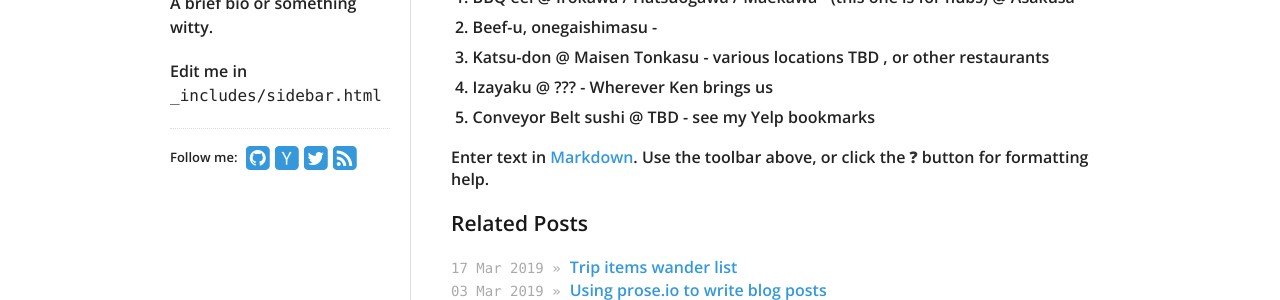
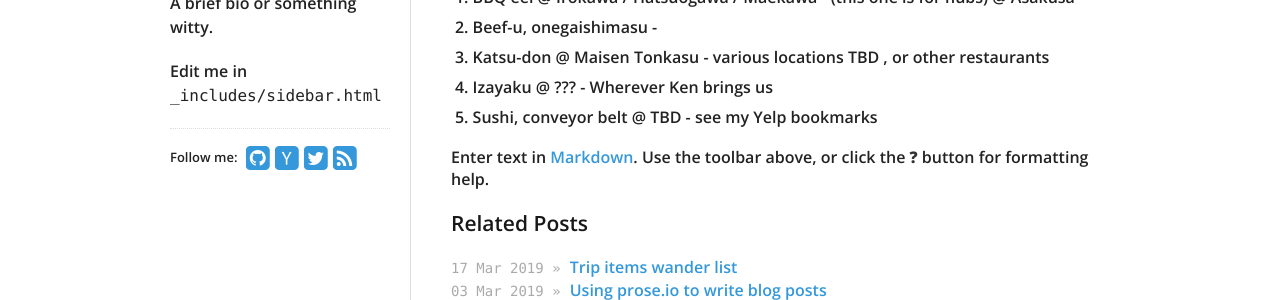
Before and after one commit to aegeon1/aegeon1.github.io, a Jekyll site: the page built from _posts/2019-03-17-Food List - Inti Must Eat This!.md, in a window 1280 px wide. Shown: the part 276-576 px from the top of the page. Built offline with Jekyll 4.4.1, drawn with Linux system fonts in a browser that asks for light colours; our own code applies the rules of GitHub Pages for plain Markdown files.

```diff
--- a/_posts/2019-03-17-Food List - Inti Must Eat This!.md
+++ b/_posts/2019-03-17-Food List - Inti Must Eat This!.md
@@ -12,6 +12,6 @@ Just like John Catucci, but you know... Inti ... and she must eat these things i
 3. Beef-u, onegaishimasu -
 4. Katsu-don @ Maisen Tonkasu - various locations TBD , or other restaurants
 5. Izayaku @ ??? - Wherever Ken brings us
-6. Conveyor Belt sushi @ TBD - see my Yelp bookmarks
+6. Sushi, conveyor belt @ TBD - see my Yelp bookmarks
 
 Enter text in [Markdown](http://daringfireball.net/projects/markdown/). Use the toolbar above, or click the **?** button for formatting help.
```
